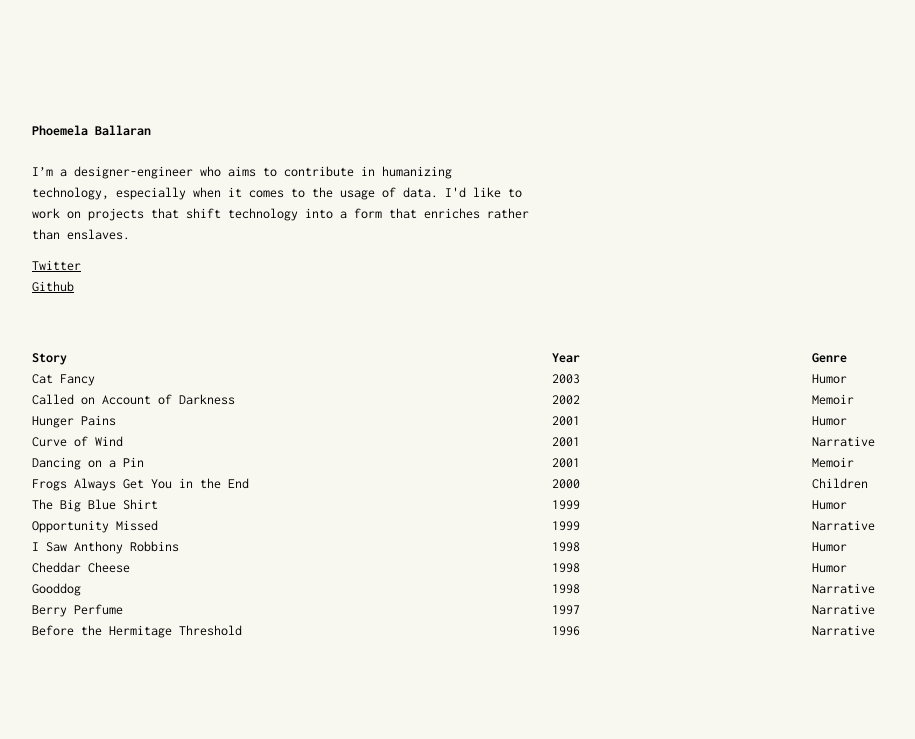
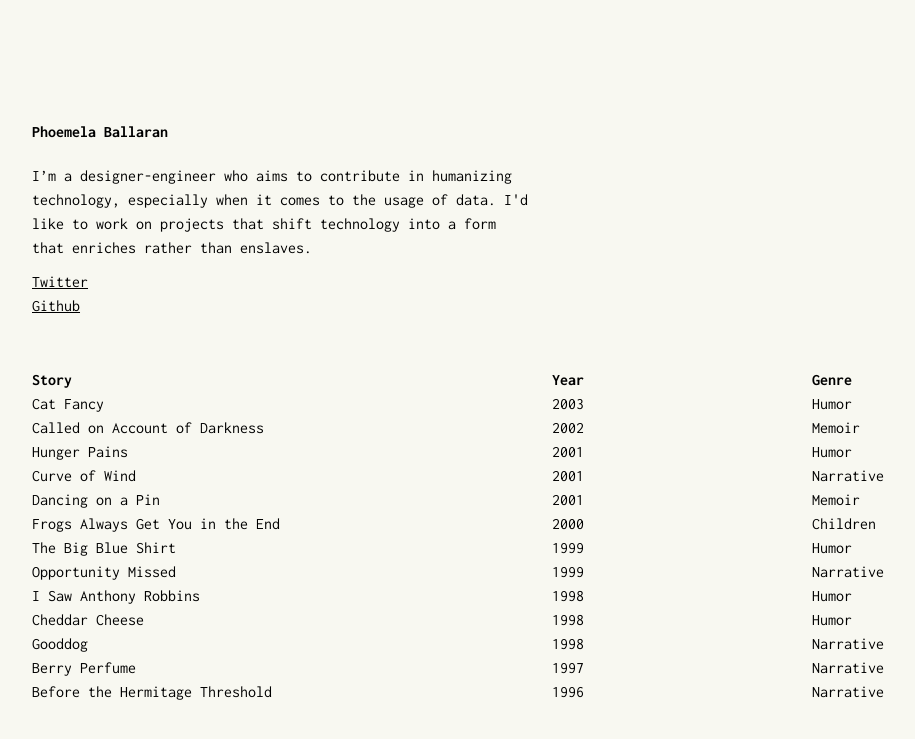
Before and after one commit to comoballar/phoemelaballaran.github.io, a Jekyll site: the page built from index.html, in a window 1280 px wide. Shown: the top 739 px of the page, without its empty margins (88-1003 px from the left). Built offline with Jekyll 4.4.1, drawn with Linux system fonts in a browser that asks for light colours.

Commit message:
Update base.scss

```diff
--- a/_sass/base.scss
+++ b/_sass/base.scss
@@ -4,7 +4,7 @@ $on-laptop:         800px !default;
 // typography
 @import url('https://fonts.googleapis.com/css?family=Inconsolata:400,700');
 $inconsolata:       'Inconsolata', monospace;
-$font__size:        14px;
+$font__size:        16px;
 $font__weight:      400;
 $font__line-height: 1.5;
 
```
